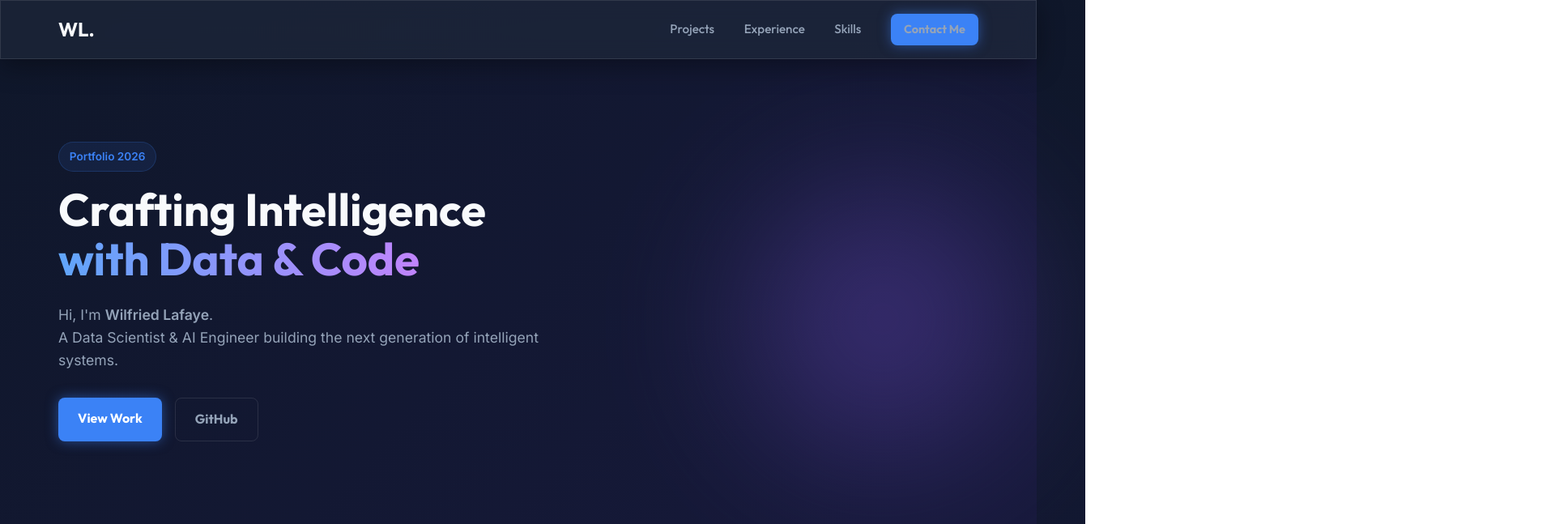
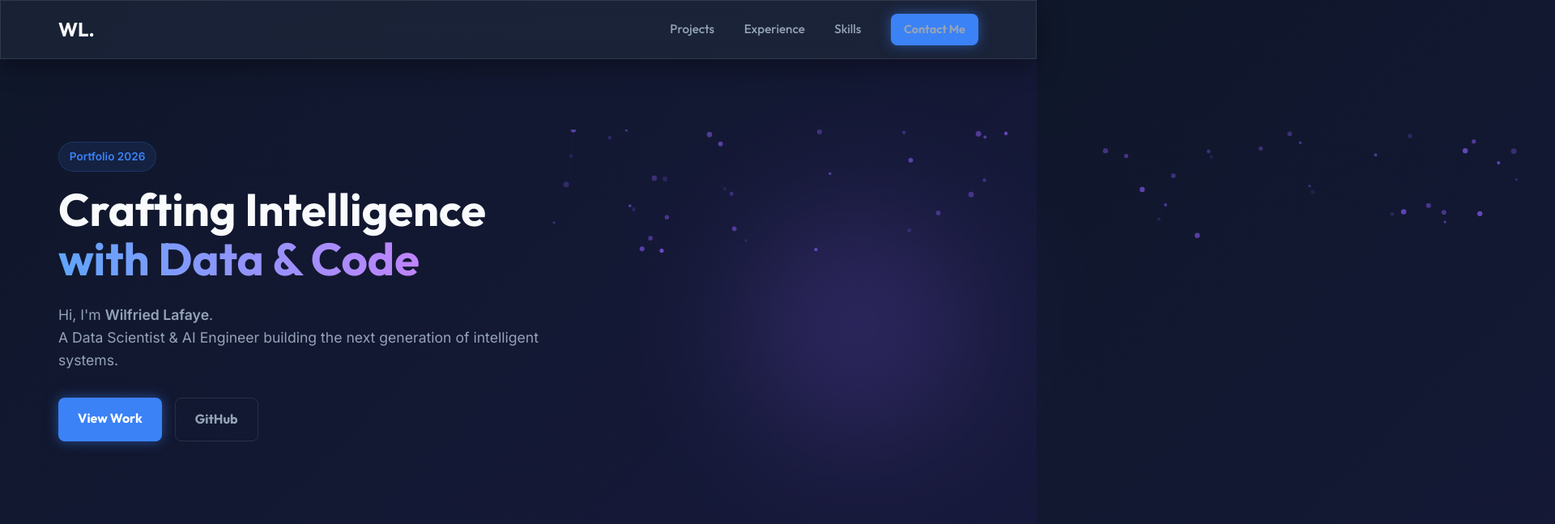
Before and after one commit to wilfried-lafaye/wilfried-lafaye.fr, an Astro site: page / in a window 1280 px wide. Shown: the top 647 px of the page at 81% size, 1920 px wide, since content can reach past the window. Built offline with nearby package versions, Linux system fonts and the light colour scheme; Astro itself is replaced by a stand-in of ours.

Commit message:
feat: add interactive neural network canvas animation to hero section

```diff
--- a/docs/css/style.css
+++ b/docs/css/style.css
@@ -240,15 +240,32 @@ section {
   gap: 1rem;
 }
 
+/* Hero Visual (right side) */
+.hero-visual {
+  position: relative;
+  flex: 1;
+  min-height: 400px;
+  max-width: 550px;
+}
+
+#neural-canvas {
+  position: absolute;
+  top: 0;
+  left: 0;
+  width: 100%;
+  height: 100%;
+  z-index: 2;
+}
+
 /* Glow Effect */
 .glow-orb {
   position: absolute;
-  right: -100px;
-  top: 20%;
-  width: 500px;
-  height: 500px;
+  right: -50px;
+  top: 10%;
+  width: 400px;
+  height: 400px;
   background: radial-gradient(circle, var(--accent-secondary) 0%, rgba(0, 0, 0, 0) 70%);
-  opacity: 0.4;
+  opacity: 0.35;
   filter: blur(80px);
   z-index: 1;
   pointer-events: none;
@@ -419,6 +436,12 @@ footer {
     height: 300px;
   }
 
+  .hero-visual {
+    max-width: 100%;
+    min-height: 250px;
+    margin-top: -2rem;
+  }
+
   .mobile-menu-toggle {
     display: block;
   }
--- a/public/css/style.css
+++ b/public/css/style.css
@@ -240,15 +240,32 @@ section {
   gap: 1rem;
 }
 
+/* Hero Visual (right side) */
+.hero-visual {
+  position: relative;
+  flex: 1;
+  min-height: 400px;
+  max-width: 550px;
+}
+
+#neural-canvas {
+  position: absolute;
+  top: 0;
+  left: 0;
+  width: 100%;
+  height: 100%;
+  z-index: 2;
+}
+
 /* Glow Effect */
 .glow-orb {
   position: absolute;
-  right: -100px;
-  top: 20%;
-  width: 500px;
-  height: 500px;
+  right: -50px;
+  top: 10%;
+  width: 400px;
+  height: 400px;
   background: radial-gradient(circle, var(--accent-secondary) 0%, rgba(0, 0, 0, 0) 70%);
-  opacity: 0.4;
+  opacity: 0.35;
   filter: blur(80px);
   z-index: 1;
   pointer-events: none;
@@ -419,6 +436,12 @@ footer {
     height: 300px;
   }
 
+  .hero-visual {
+    max-width: 100%;
+    min-height: 250px;
+    margin-top: -2rem;
+  }
+
   .mobile-menu-toggle {
     display: block;
   }
--- /dev/null
+++ b/public/js/components/neural-network.js
@@ -0,0 +1,229 @@
+/**
+ * Neural Network Canvas Animation
+ * Creates an animated network of interconnected nodes resembling a neural network.
+ * Responds to mouse movement with a soft parallax / attraction effect.
+ */
+(function () {
+    const canvas = document.getElementById('neural-canvas');
+    if (!canvas) return;
+
+    const ctx = canvas.getContext('2d');
+    let width, height;
+    let nodes = [];
+    let mouse = { x: null, y: null };
+    let animationId;
+
+    // --- Configuration ---
+    const CONFIG = {
+        nodeCount: 60,
+        connectionDistance: 140,
+        mouseRadius: 200,
+        nodeMinRadius: 1.5,
+        nodeMaxRadius: 3.5,
+        baseSpeed: 0.3,
+        colors: {
+            node: 'rgba(139, 92, 246, 0.8)',       // Violet accent
+            nodeHighlight: 'rgba(59, 130, 246, 1)', // Blue accent
+            line: 'rgba(139, 92, 246, 0.12)',
+            lineHighlight: 'rgba(59, 130, 246, 0.35)',
+        }
+    };
+
+    // --- Node Class ---
+    class Node {
+        constructor() {
+            this.x = Math.random() * width;
+            this.y = Math.random() * height;
+            this.radius = CONFIG.nodeMinRadius + Math.random() * (CONFIG.nodeMaxRadius - CONFIG.nodeMinRadius);
+            this.vx = (Math.random() - 0.5) * CONFIG.baseSpeed;
+            this.vy = (Math.random() - 0.5) * CONFIG.baseSpeed;
+            this.baseAlpha = 0.3 + Math.random() * 0.5;
+            this.pulseOffset = Math.random() * Math.PI * 2;
+        }
+
+        update(time) {
+            // Slow organic movement
+            this.x += this.vx;
+            this.y += this.vy;
+
+            // Bounce off edges softly
+            if (this.x < 0 || this.x > width) this.vx *= -1;
+            if (this.y < 0 || this.y > height) this.vy *= -1;
+
+            // Clamp within bounds
+            this.x = Math.max(0, Math.min(width, this.x));
+            this.y = Math.max(0, Math.min(height, this.y));
+
+            // Mouse repulsion / attraction
+            if (mouse.x !== null) {
+                const dx = this.x - mouse.x;
+                const dy = this.y - mouse.y;
+                const dist = Math.sqrt(dx * dx + dy * dy);
+                if (dist < CONFIG.mouseRadius) {
+                    const force = (CONFIG.mouseRadius - dist) / CONFIG.mouseRadius * 0.015;
+                    this.vx += dx * force;
+                    this.vy += dy * force;
+                }
+            }
+
+            // Dampen velocity
+            this.vx *= 0.99;
+            this.vy *= 0.99;
+
+            // Pulsing alpha
+            this.alpha = this.baseAlpha + Math.sin(time * 0.002 + this.pulseOffset) * 0.2;
+        }
+
+        draw() {
+            ctx.beginPath();
+            ctx.arc(this.x, this.y, this.radius, 0, Math.PI * 2);
+            ctx.fillStyle = CONFIG.colors.node;
+            ctx.globalAlpha = this.alpha;
+            ctx.fill();
+            ctx.globalAlpha = 1;
+        }
+    }
+
+    // --- Initialization ---
+    function init() {
+        resize();
+        nodes = [];
+        for (let i = 0; i < CONFIG.nodeCount; i++) {
+            nodes.push(new Node());
+        }
+    }
+
+    function resize() {
+        const rect = canvas.parentElement.getBoundingClientRect();
+        const dpr = window.devicePixelRatio || 1;
+        width = rect.width;
+        height = rect.height;
+        canvas.width = width * dpr;
+        canvas.height = height * dpr;
+        canvas.style.width = width + 'px';
+        canvas.style.height = height + 'px';
+        ctx.setTransform(dpr, 0, 0, dpr, 0, 0);
+    }
+
+    // --- Drawing ---
+    function drawConnections(time) {
+        for (let i = 0; i < nodes.length; i++) {
+            for (let j = i + 1; j < nodes.length; j++) {
+                const dx = nodes[i].x - nodes[j].x;
+                const dy = nodes[i].y - nodes[j].y;
+                const dist = Math.sqrt(dx * dx + dy * dy);
+
+                if (dist < CONFIG.connectionDistance) {
+                    const opacity = 1 - dist / CONFIG.connectionDistance;
+
+                    // Check if near mouse for highlight
+                    let isHighlighted = false;
+                    if (mouse.x !== null) {
+                        const midX = (nodes[i].x + nodes[j].x) / 2;
+                        const midY = (nodes[i].y + nodes[j].y) / 2;
+                        const mouseDist = Math.sqrt((midX - mouse.x) ** 2 + (midY - mouse.y) ** 2);
+                        isHighlighted = mouseDist < CONFIG.mouseRadius * 0.8;
+                    }
+
+                    ctx.beginPath();
+                    ctx.moveTo(nodes[i].x, nodes[i].y);
+                    ctx.lineTo(nodes[j].x, nodes[j].y);
+                    ctx.strokeStyle = isHighlighted ? CONFIG.colors.lineHighlight : CONFIG.colors.line;
+                    ctx.globalAlpha = opacity * (isHighlighted ? 1 : 0.6);
+                    ctx.lineWidth = isHighlighted ? 1.2 : 0.6;
+                    ctx.stroke();
+                    ctx.globalAlpha = 1;
+                }
+            }
+        }
+    }
+
+    function drawHighlightedNodes() {
+        if (mouse.x === null) return;
+
+        for (const node of nodes) {
+            const dx = node.x - mouse.x;
+            const dy = node.y - mouse.y;
+            const dist = Math.sqrt(dx * dx + dy * dy);
+
+            if (dist < CONFIG.mouseRadius) {
+                const intensity = 1 - dist / CONFIG.mouseRadius;
+                // Outer glow
+                ctx.beginPath();
+                ctx.arc(node.x, node.y, node.radius + 4 * intensity, 0, Math.PI * 2);
+                ctx.fillStyle = CONFIG.colors.nodeHighlight;
+                ctx.globalAlpha = intensity * 0.3;
+                ctx.fill();
+                ctx.globalAlpha = 1;
+
+                // Brighter core
+                ctx.beginPath();
+                ctx.arc(node.x, node.y, node.radius * 1.3, 0, Math.PI * 2);
+                ctx.fillStyle = CONFIG.colors.nodeHighlight;
+                ctx.globalAlpha = intensity * 0.9;
+                ctx.fill();
+                ctx.globalAlpha = 1;
+            }
+        }
+    }
+
+    // --- Animation Loop ---
+    function animate(time) {
+        ctx.clearRect(0, 0, width, height);
+
+        for (const node of nodes) {
+            node.update(time);
+        }
+
+        drawConnections(time);
+
+        for (const node of nodes) {
+            node.draw();
+        }
+
+        drawHighlightedNodes();
+
+        animationId = requestAnimationFrame(animate);
+    }
+
+    // --- Event Listeners ---
+    canvas.addEventListener('mousemove', (e) => {
+        const rect = canvas.getBoundingClientRect();
+        mouse.x = e.clientX - rect.left;
+        mouse.y = e.clientY - rect.top;
+    });
+
+    canvas.addEventListener('mouseleave', () => {
+        mouse.x = null;
+        mouse.y = null;
+    });
+
+    // Touch support for mobile
+    canvas.addEventListener('touchmove', (e) => {
+        const rect = canvas.getBoundingClientRect();
+        mouse.x = e.touches[0].clientX - rect.left;
+        mouse.y = e.touches[0].clientY - rect.top;
+    }, { passive: true });
+
+    canvas.addEventListener('touchend', () => {
+        mouse.x = null;
+        mouse.y = null;
+    });
+
+    let resizeTimeout;
+    window.addEventListener('resize', () => {
+        clearTimeout(resizeTimeout);
+        resizeTimeout = setTimeout(() => {
+            resize();
+            // Reposition nodes within new bounds
+            for (const node of nodes) {
+                node.x = Math.min(node.x, width);
+                node.y = Math.min(node.y, height);
+            }
+        }, 200);
+    });
+
+    // --- Start ---
+    init();
+    animate(0);
+})();
--- a/src/pages/index.astro
+++ b/src/pages/index.astro
@@ -15,6 +15,7 @@ import Layout from '../layouts/Layout.astro';
         </div>
       </div>
       <div class="hero-visual">
+        <canvas id="neural-canvas"></canvas>
         <div class="glow-orb"></div>
       </div>
     </section>
@@ -72,4 +73,5 @@ import Layout from '../layouts/Layout.astro';
     <script src="/js/components/experience.js" defer is:inline></script>
     <script src="/js/components/education.js" defer is:inline></script>
     <script src="/js/components/skills.js" defer is:inline></script>
+    <script src="/js/components/neural-network.js" defer is:inline></script>
 </Layout>
```
Also changed, not shown: docs/index.html (+1 -1 lines), docs/js/components/neural-network.js (added, +229 -0 lines).
